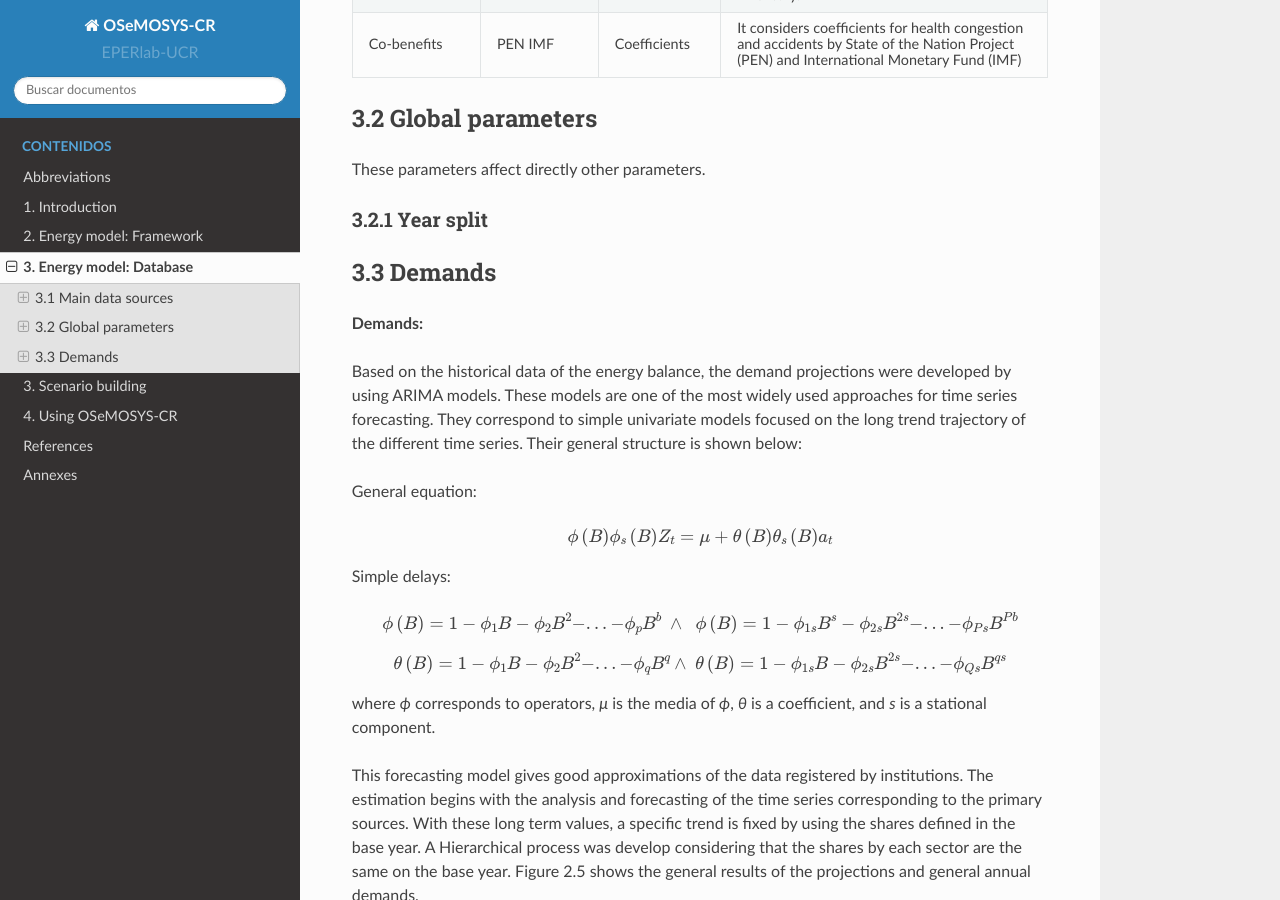
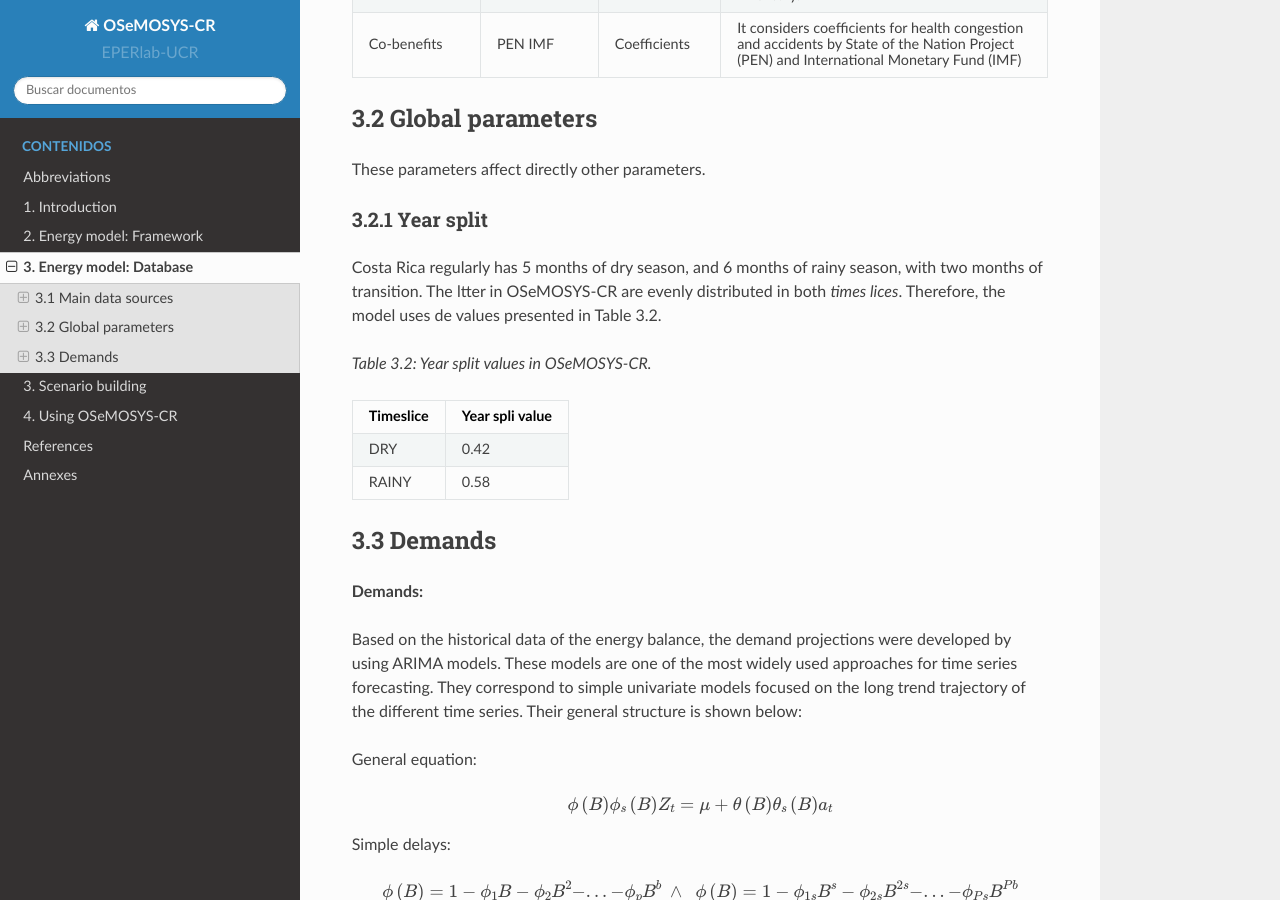
Before and after one commit to EPERLab/OSeMOSYS-CR, a Sphinx documentation site: the page built from docs/03EnergyModelDatabase.rst, in a window 1280 px wide and 900 px high, scrolled down 2714 px. Built offline with Sphinx 7.4.7 and the Read the Docs theme 2.0.0, drawn with Linux system fonts in a browser that asks for light colours; formulas are drawn with MathJax 3.

Commit message:
Update 03EnergyModelDatabase.rst

```diff
--- a/docs/03EnergyModelDatabase.rst
+++ b/docs/03EnergyModelDatabase.rst
@@ -99,6 +99,20 @@ These parameters affect directly other parameters.
 
 3.2.1 Year split
 ---------
+
+Costa Rica regularly has 5 months of dry season, and 6 months of rainy season, with two months of transition. The ltter in OSeMOSYS-CR are evenly distributed in both *times lices*. Therefore, the model uses de values presented in Table 3.2.
+
+*Table 3.2: Year split values in OSeMOSYS-CR.*
+
+.. table::
+   :align:   center
++--------------+------------------+
+| Timeslice    | Year spli value  |
++==============+==================+
+| DRY          |      0.42        |
++--------------+------------------+
+| RAINY        |      0.58        |
++--------------+------------------+
 
 3.3 Demands
 +++++++++
```
